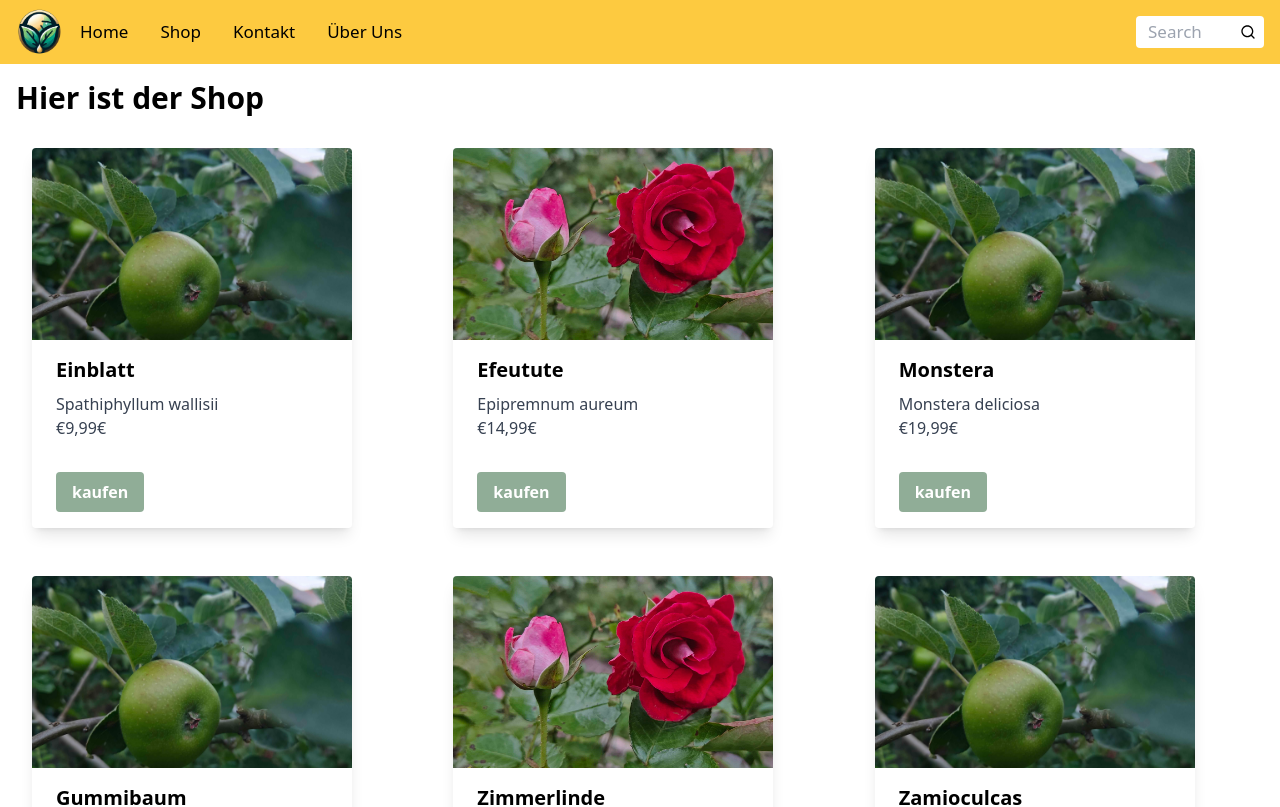
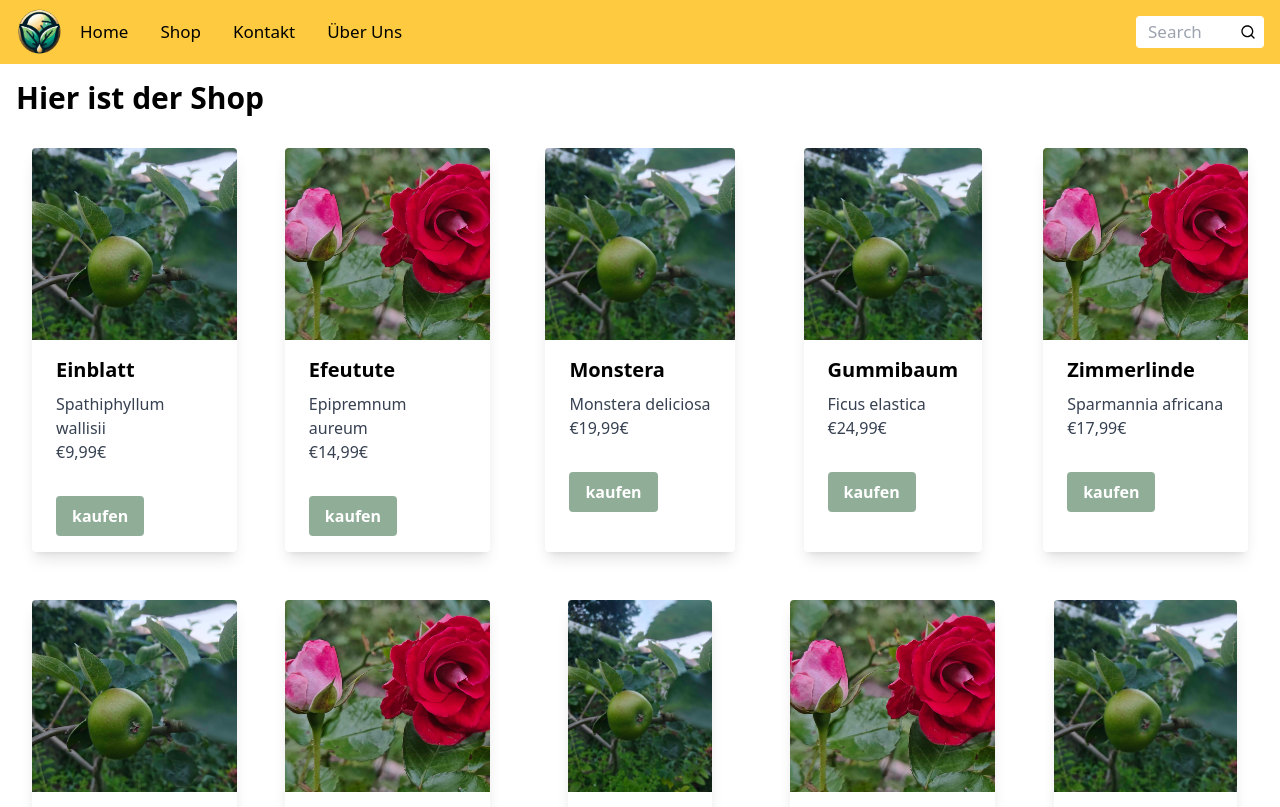
Before and after one commit to JonathanThoelke/PflanzenApp, a Next.js app: page /Shop in a window 1280 px wide. Shown: the top 807 px of the page. Built offline with nearby package versions, Linux system fonts and the light colour scheme.

Commit message:
Formatierung der Karten schöner gemacht

```diff
--- a/app/Shop/page.tsx
+++ b/app/Shop/page.tsx
@@ -23,16 +23,17 @@ export default function Shop() {
   const [plants, setPlants] = useState<Plant[]>([]);
 
   useEffect(() => {
-    // Simuliere das Laden der Daten (hier aus einer JSON-Datei)
     setPlants(plantsData);
   }, []);
 
   return (
     <div className="p-4">
       <h1 className="text-3xl font-bold mb-4">Hier ist der Shop</h1>
-      <div className="grid grid-cols-1 md:grid-cols-2 lg:grid-cols-3 gap-4">
+      <div className="grid grid-cols-1 sm:grid-cols-2 md:grid-cols-3 lg:grid-cols-4 xl:grid-cols-5 gap-4">
         {plants.map((plant) => (
-          <PlantCard key={plant.ID} plant={plant} />
+          <div key={plant.ID} className="flex justify-center">
+            <PlantCard plant={plant} />
+          </div>
         ))}
       </div>
     </div>
```
